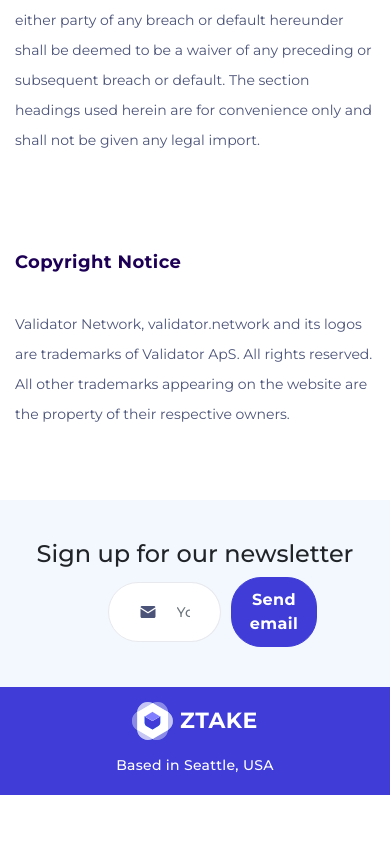
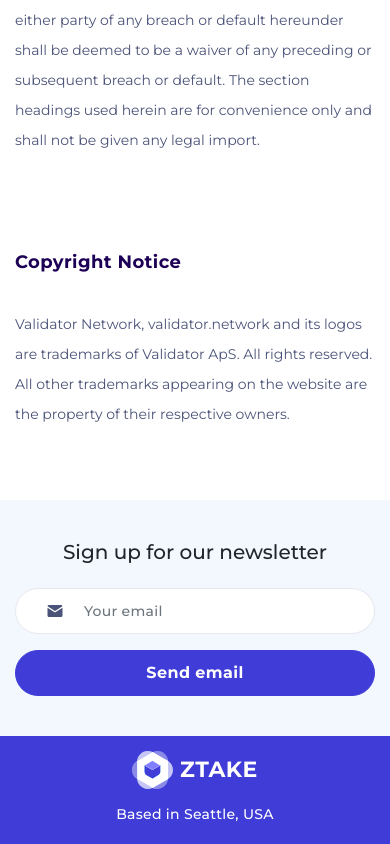
Before and after one commit to mnugumanova/ztake.org, a Nuxt app: page /about in a window 390 px wide. Shown: the part 4270-5114 px from the top of the page. Before the commit the page ends 5065 px from the top, so only its background shows below. Built offline with nearby package versions, Linux system fonts and the light colour scheme.

Commit message:
Mailchimp integration
-Newsletter component update
-Update staking styles
-Fix responsive

```diff
--- a/assets/scss/ztake.scss
+++ b/assets/scss/ztake.scss
@@ -549,24 +549,41 @@ section#contact {
   height: 60px;
   padding: 18px 30px;
 
+  @include md-max {
+    height: 46px;
+    padding: 12px 30px;
+  }
+
   &:focus {
     border-color: #e8e9ee;
     box-shadow: none;
   }
 }
 
-.input-group-text {
+.input-group {
+  margin-bottom: 1rem;
+
+  @include sm {
+    margin-bottom: 0;
+  }
+
+  & > .form-control:not(:first-child) {
+    border-left: 0;
+    padding-left: 0;
+  }
+
+  &-text {
     background-color: #fff;
     border-radius: 30px;
     color: #4b5378;
     border: solid 1px #e8e9ee;
     font-size: 14px;
     padding: 18px 20px 18px 30px;
+
+    @include md-max {
+      padding: 12px 20px 12px 30px;
     }
-
-.input-group > .form-control:not(:first-child) {
-  border-left: 0;
-  padding-left: 0;
+  }
 }
 
 .icon {
@@ -656,7 +673,12 @@ section#metrics {
     text-align: center;
 
     span {
+      font-size: 40px;
+
+      @include xl {
         font-size: 50px;
+      }
+
       font-weight: 700;
       color: #403cd7;
       display: block;
@@ -687,10 +709,29 @@ section#metrics {
 }
 
 section#how_to_stake {
+  div.container > p {
+    @include lg-max {
+      text-align: center;
+    }
+  }
+
+  .box {
+    p {
+      @include lg-max {
+        text-align: center;
+      }
+    }
+  }
+
   .guide {
     padding: 30px;
     display: flex;
     align-items: center;
+
+    @include sm-max {
+      flex-direction: column;
+    }
+
     margin: 15px 0;
 
     &-logo {
@@ -699,7 +740,15 @@ section#how_to_stake {
       border-radius: 6px;
       border: 1px solid #e9e8ed;
       flex: 0 0 200px;
+
+      @include sm-max {
+        margin-bottom: 30px;
+      }
+
+      @include sm {
         margin-right: 30px;
+      }
+
       display: flex;
       justify-content: center;
       align-items: center;
@@ -743,6 +792,41 @@ section#history {
 #newsletter {
   background-color: #f3f8fe;
   padding: 40px 0;
+
+  h4 {
+    text-align: center;
+
+    @include md-max {
+      font-size: 20px;
+    }
+
+    @include lg-max {
+      margin-bottom: 1.5rem;
+    }
+  }
+
+  .btn {
+    @include sm-max {
+      width: 100%;
+    }
+  }
+
+  form + .message {
+    margin-top: 2rem;
+  }
+
+  .message {
+    margin-bottom: 0;
+    text-align: center;
+
+    &.error {
+      color: #721c24;
+    }
+
+    &.success {
+      color: #155724
+    }
+  }
 }
 
 .page-enter-active, .page-leave-active {
@@ -752,3 +836,15 @@ section#history {
 .page-enter, .page-leave-to {
   opacity: 0;
 }
+
+section#staking {
+  @include lg-max {
+    text-align: center;
+  }
+}
+
+section#how_work {
+  @include lg-max {
+    text-align: center;
+  }
+}
--- a/components/Newsletter.vue
+++ b/components/Newsletter.vue
@@ -1,30 +1,55 @@
 <template>
     <div id="newsletter">
         <div class="container">
-            <div class="form-row justify-content-center align-items-center">
-                <div class="col-auto">
+
+            <form v-if="!successMessage" class="form-row justify-content-center align-items-center" v-on:submit.prevent="subscribe" autocomplete="off">
+                <div class="col-12 col-lg-auto">
                     <h4>Sign up for our newsletter</h4>
                 </div>
-                <div class="col-4">
-                    <label class="input-group mb-0">
+                <div class="col-12 col-sm-auto col-lg-4 col-xl-4">
+                    <label class="input-group">
                         <div class="input-group-prepend">
                             <div class="input-group-text">
                                 <i class="icon icon-message"></i>
                             </div>
                         </div>
-                        <input type="email" class="form-control" id="inputEmail" placeholder="Your email" required>
+                        <input type="email" class="form-control" id="inputEmail" name="EMAIL" placeholder="Your email" v-model="email" required>
                     </label>
                 </div>
-                <div class="col-2">
-                    <button type="button" class="btn btn-primary btn-lg">Send email</button>
+                <div class="col-12 col-sm-auto col-lg-3 col-xl-2">
+                    <button type="submit" class="btn btn-primary btn-lg">Send email</button>
                 </div>
-            </div>
+            </form>
+
+            <p v-if="errorMessage && !successMessage" v-html="errorMessage" class="message error"></p>
+            <p v-if="successMessage" v-html="successMessage" class="message success"></p>
         </div>
     </div>
 </template>
 
 <script>
 export default {
-    name: "Newsletter"
+    name: "Newsletter",
+    data() {
+        return {
+            url: "https://ztake.us20.list-manage.com/subscribe/post-json?u=44f6e82c21716266059d883f2&amp;id=cd8f0b1274",
+            email: '',
+            successMessage: null,
+            errorMessage: null
+        }
+    },
+    methods: {
+        subscribe() {
+            this.$jsonp(this.url, { EMAIL: this.email, callbackQuery: 'c' }).then(res => {
+                if (res.result === 'success')
+                    this.successMessage = res.msg
+                else {
+                    this.errorMessage = res.msg
+                    this.errorMessage = this.errorMessage.substring(this.errorMessage.indexOf('-')+1, this.errorMessage.length)
+                }
+
+            })
+        }
+    }
 }
 </script>
--- a/nuxt.config.js
+++ b/nuxt.config.js
@@ -45,6 +45,7 @@ module.exports = {
   ** Plugins to load before mounting the App
   */
   plugins: [
+    '~plugins/vue-jsonp'
   ],
 
   /*
--- a/package.json
+++ b/package.json
@@ -16,7 +16,8 @@
     "bootstrap": "^4.1.3",
     "bootstrap-vue": "^2.0.0-rc.11",
     "cross-env": "^5.2.0",
-    "nuxt": "^2.4.0"
+    "nuxt": "^2.4.0",
+    "vue-jsonp": "^0.1.8"
   },
   "devDependencies": {
     "@nuxtjs/eslint-config": "^0.0.1",
--- a/pages/staking.vue
+++ b/pages/staking.vue
@@ -73,8 +73,8 @@
                 <p>
                     It contains all the necessary information for delegators to interact with the Cosmos Hub through the Command-Line Interface (CLI).
                 </p>
-                <div class="row guides pt-5">
-                    <div class="col-lg-6">
+                <div class="row guides justify-content-md-center pt-5">
+                    <div class="col-md-9 col-lg-6">
                         <div class="guide">
                             <div class="guide-logo">
                                 <img height="159" width="159" src="../assets/img/staking/cosmos-logo.jpg" srcset="../assets/img/staking/cosmos-logo@2x.jpg 2x, ../assets/img/staking/cosmos-logo@3x.jpg 3x" alt="">
@@ -88,7 +88,7 @@
                             </div>
                         </div>
                     </div>
-                    <div class="col-lg-6">
+                    <div class="col-md-7 col-lg-6">
                         <div class="box d-flex flex-column justify-content-center align-items-center">
 
                             <h4>1:1 delegation help</h4>
@@ -108,7 +108,7 @@
             <div class="container">
                 <h3>Proposal voting hitory</h3>
                 <div class="box">
-                    <table class="table table-borderless">
+                    <table class="table table-borderless table-responsive">
                         <thead>
                         <tr>
                             <th>Porposal id</th>
--- /dev/null
+++ b/plugins/vue-jsonp.js
@@ -0,0 +1,3 @@
+import Vue from 'vue'
+import VueJsonp from 'vue-jsonp'
+Vue.use(VueJsonp)
```
Also changed, not shown: 1 other file (tests, documents, lock files or other folders). Lines whose indentation alone changed are shown as unchanged.
